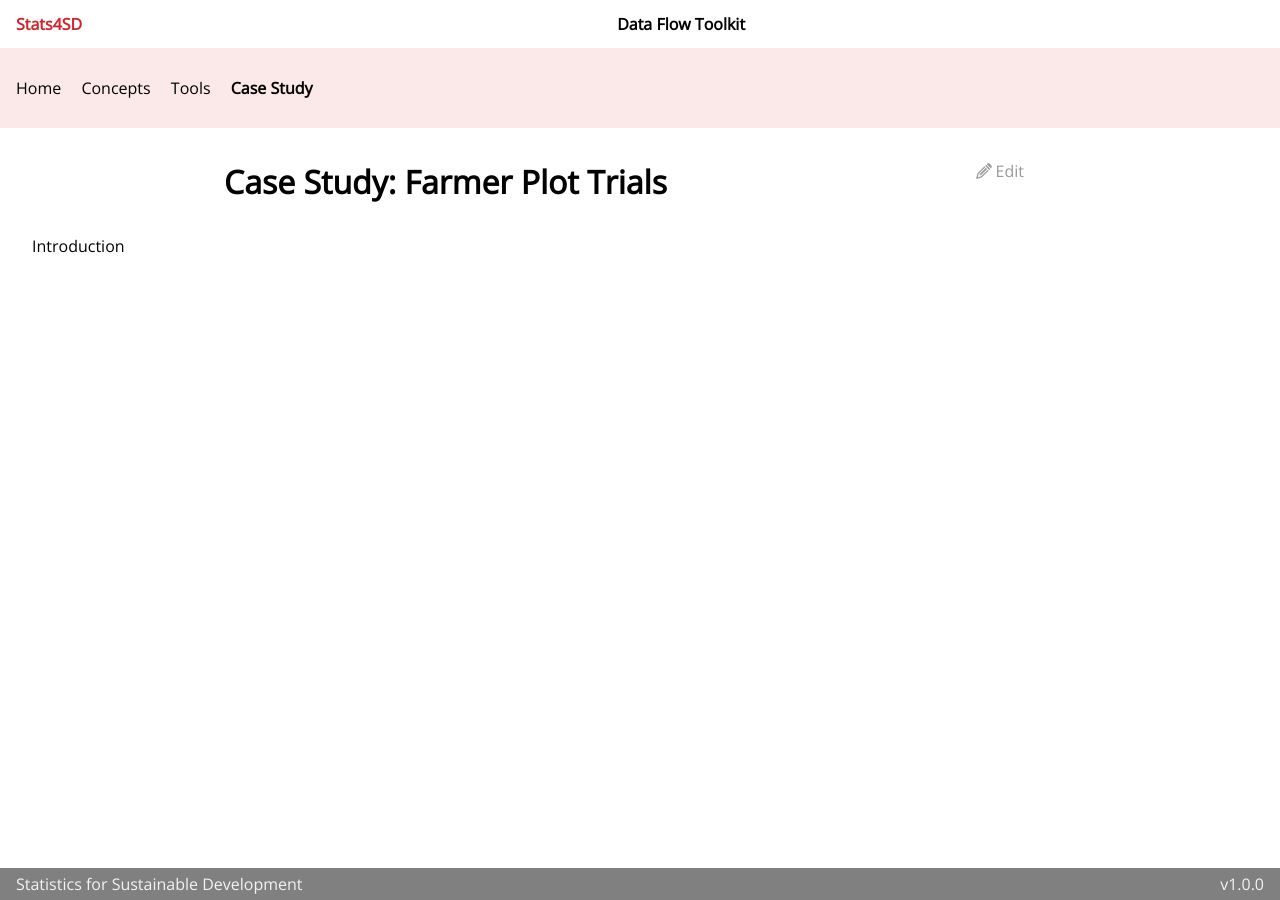
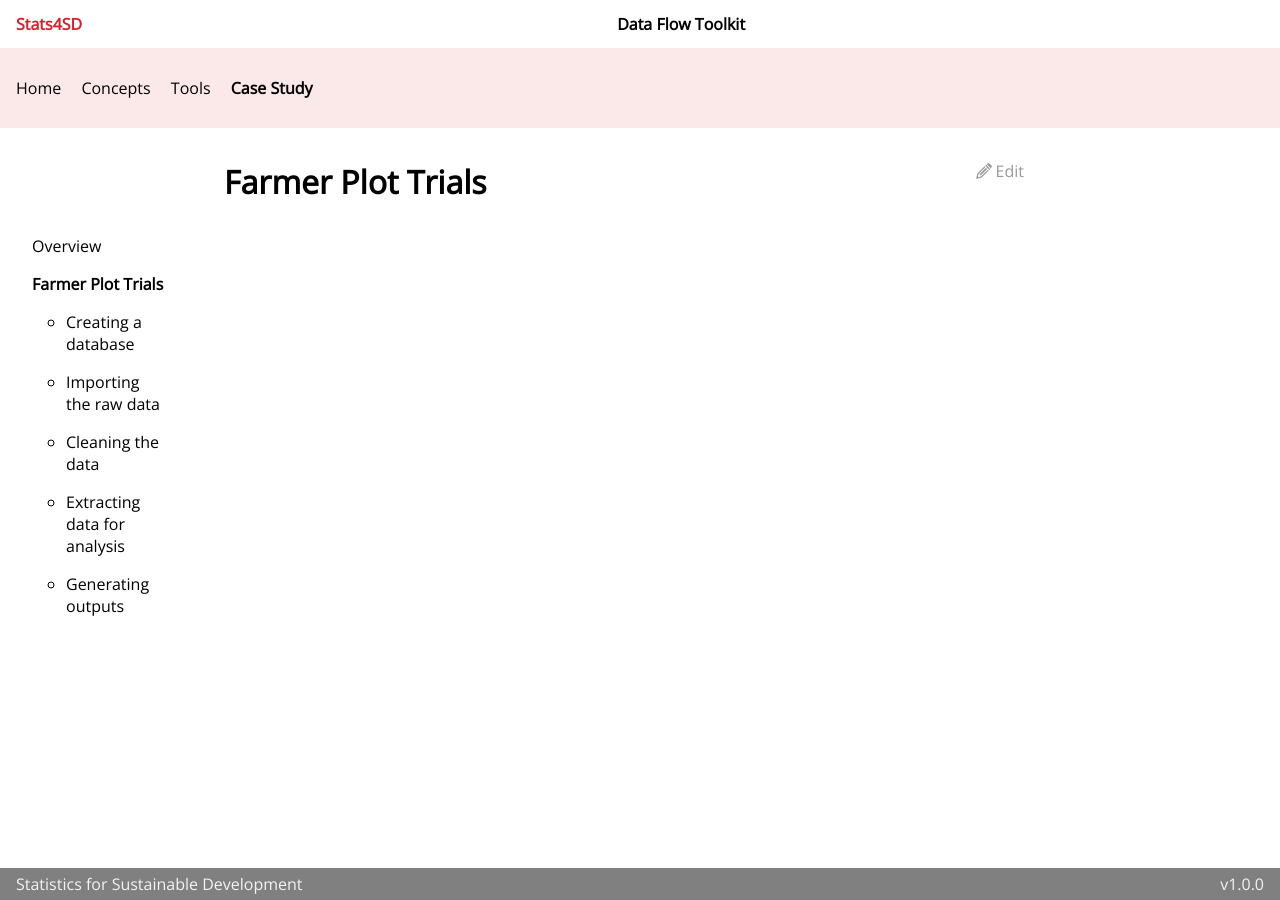
Before and after one commit to stats4sd/Installation-Guides, a Jekyll site: the page built from guides/CaseStudies/FarmerPlotTrials/introduction.md, in a window 1280 px wide. Built offline with Jekyll 4.4.1, drawn with Linux system fonts in a browser that asks for light colours.

Commit message:
case study placeholders and intro pages, support sidebar subsection active

```diff
--- a/_data/pagesMeta.yaml
+++ b/_data/pagesMeta.yaml
@@ -64,5 +64,23 @@ sectionPages:
       url: /tools/google-data-studio
       disabled: true
   Case Study:
-    - title: Introduction
-      url: /case-study/farmer-plot-trials/introduction
+    - title: Overview
+      url: /case-study
+    - title: Farmer Plot Trials
+      url: /case-study/farmer-plot-trials
+      subsections:
+        - title: Creating a database
+          type: "path"
+          url: "/step-1"
+        - title: Importing the raw data
+          type: "path"
+          url: "/step-2"
+        - title: Cleaning the data
+          type: "path"
+          url: "/step-3"
+        - title: Extracting data for analysis
+          type: "path"
+          url: "/step-4"
+        - title: Generating outputs
+          type: "path"
+          url: "/step-5"
--- a/_layouts/default.html
+++ b/_layouts/default.html
@@ -46,7 +46,7 @@
       <nav class="main-content__sidebar">
         {% for sectionPage in site.data.pagesMeta.sectionPages[page.section] %}
         <!-- calculate if section is currently active and assign variable -->
-        {% if sectionPage.title==page.title %} {% assign sectionIsActive = true
+        {% if sectionPage.title==page.title or sectionPage.title==page.subsection %} {% assign sectionIsActive = true
         %} {% else %} {% assign sectionIsActive = false %} {% endif %}
         <!-- disable pages marked as disabled -->
         {% if sectionPage.disabled %}
@@ -65,22 +65,25 @@
           </span>
         </a>
         <!-- Sub sections (show on active page only) -->
-        {% if sectionIsActive %} {% for subsection in sectionPage.subsections %}
+        {% if sectionIsActive %}
+        <ul class="sidebar__subsection">
+          {% for subsection in sectionPage.subsections %}
           <!-- different behaviour for # links and / nav links -->
           {% if subsection.type=='hash' %}
           <a
           href="{{ subsection.url }}"
-        class="sidebar__subsection__link"
         >
           {% else %}
           <a
           href="{{ sectionPage.url | relative_url }}{{ subsection.url }}"
-        class="sidebar__subsection__link"
+          class="{% if subsection.title==page.title %}active{% endif %}"
         >
           {% endif %}
-          <span>- {{ subsection.title }}</span>
+            <li>{{ subsection.title }}</li>
           </a>
-        {% endfor %} {% endif %} {% endif %} {% endfor %}
+          {% endfor %}
+        </ul>
+        {% endif %} {% endif %} {% endfor %}
       </nav>
       <!-- Page Content -->
       <div class="main-content--content">
--- a/assets/css/typography.css
+++ b/assets/css/typography.css
@@ -1,13 +1,16 @@
 body {
   font-family: "Open Sans", sans-serif;
 }
+
 h1 {
   margin-top: 0;
 }
+
 a,
 a:visited {
   color: black;
 }
+
 a.active {
   font-weight: bold;
 }
@@ -19,20 +22,33 @@ a.active {
 .main-content__sidebar > a > span.active {
   font-weight: bold;
 }
+
 .main-content__sidebar > a.disabled {
   pointer-events: none;
   cursor: default;
   text-decoration: none;
   color: #bdbdbd;
 }
+
 .sidebar__link--coming-soon {
   font-style: italic;
 }
-.sidebar__subsection__link {
+
+.sidebar__subsection {
+  padding: 0 1.5em;
+  margin: 0;
+  list-style-type: circle;
+}
+
+.sidebar__subsection > a {
   padding-left: 10px;
+  text-decoration: none;
+  display: block;
+  margin-bottom: 1em;
 }
 
 /* when images are floated and are taller than text we want to limit the next section starting alongside the same image */
+
 .page.Introduction > h3,
 .page.Introduction > h2 {
   clear: both;
--- /dev/null
+++ b/guides/CaseStudies/CaseStudy.md
@@ -0,0 +1,16 @@
+---
+layout: default
+section: Case Study
+title: Case Study
+permalink: /case-study
+---
+
+# Case Study
+
+This section aims to highlight examples of the different tools and concepts through a series of case studies. Each study provides opportunity to gain a practical understanding of the tools used, and deeper knowledge of underlying concepts.
+
+## <a href="{{ '/case-study/farmer-plot-trials' | relative_url }}">Farmer Plot Trials</a>
+
+The data for this case consists of a combination of household and plot information, alongside plot trials of different varieties of crops. We would like to analyse the data to search for links between different variables like soil type, intervention and yield, using a platform that will be easy to maintain and add more data to in the future.
+
+In this study we go through the entire process of creating a database, defining sensible data structures, importing data, cleaning, querying and finally generating various charts and graphs.
--- a/guides/CaseStudies/FarmerPlotTrials/introduction.md
+++ b/guides/CaseStudies/FarmerPlotTrials/introduction.md
@@ -2,7 +2,8 @@
 layout: default
 section: Case Study
 title: Farmer Plot Trials
+subsection: Farmer Plot Trials
 permalink: /case-study/farmer-plot-trials
 ---
 
-# Case Study: Farmer Plot Trials
+# Farmer Plot Trials
```
Also changed, not shown: guides/CaseStudies/FarmerPlotTrials/step1.md (added, +9 -0 lines), guides/CaseStudies/FarmerPlotTrials/step2.md (added, +9 -0 lines), guides/CaseStudies/FarmerPlotTrials/step3.md (added, +9 -0 lines), guides/CaseStudies/FarmerPlotTrials/step4.md (added, +9 -0 lines), guides/CaseStudies/FarmerPlotTrials/step5.md (added, +9 -0 lines), gemfile.lock, guides/CaseStudies/CaseStudies.md (deleted). Lines whose indentation alone changed are shown as unchanged.
